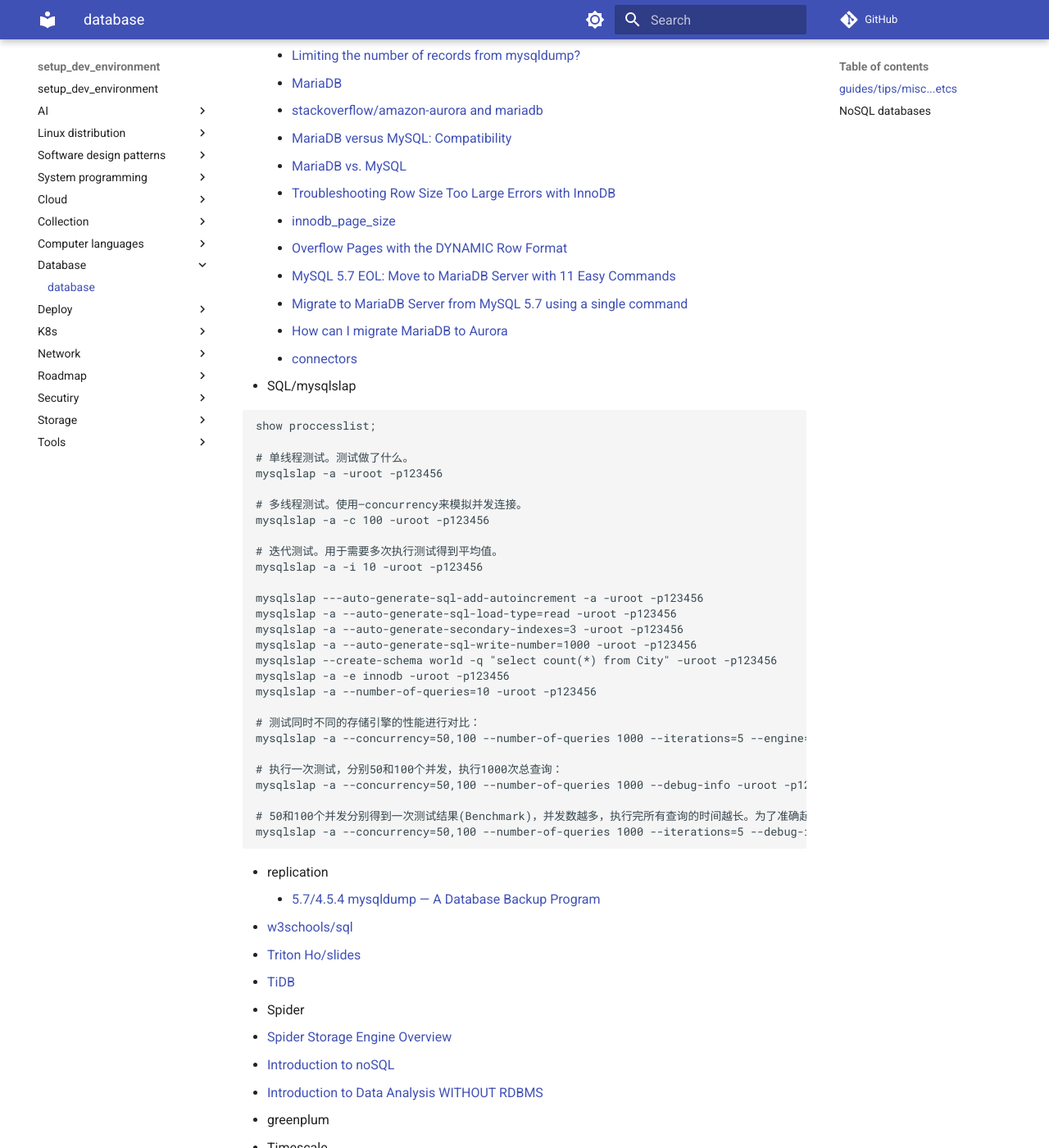
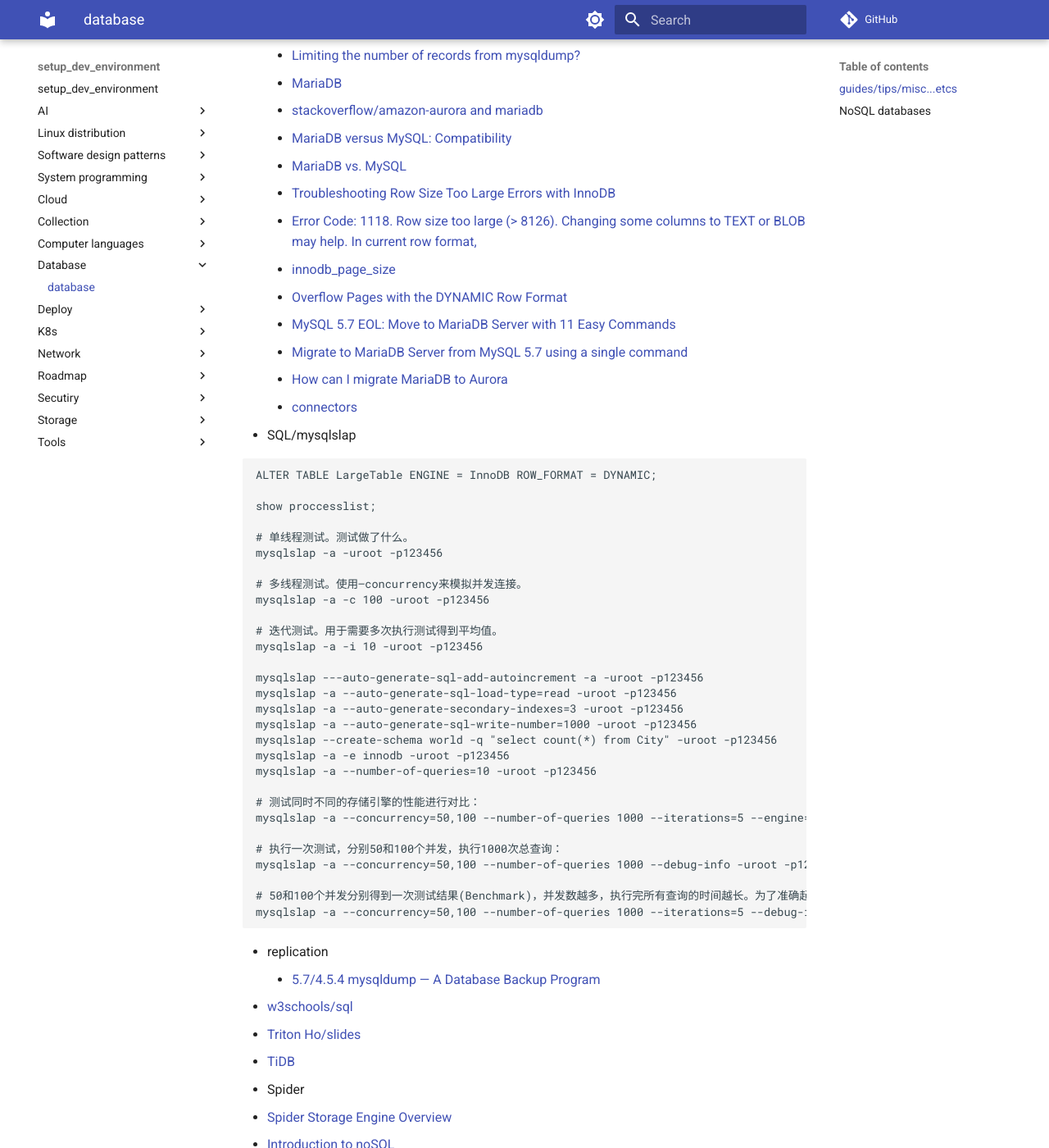
Before and after one commit to hong539/setup_dev_environment, an MkDocs documentation site: the page built from docs/database/database.md, in a window 1280 px wide and 1400 px high, scrolled down 2207 px. Shown: the whole window at 82% size. Built offline with MkDocs 1.6.1 and Material for MkDocs 9.7.7, drawn with Linux system fonts in a browser that asks for light colours; comment, search, counter and statistics services are not loaded.

Commit message:
Update docs

````diff
--- a/docs/database/database.md
+++ b/docs/database/database.md
@@ -67,6 +67,7 @@
     * [MariaDB versus MySQL: Compatibility](https://mariadb.com/kb/en/mariadb-vs-mysql-compatibility/)
     * [MariaDB vs. MySQL](https://mariadb.com/database-topics/mariadb-vs-mysql/)
     * [Troubleshooting Row Size Too Large Errors with InnoDB](https://mariadb.com/kb/en/troubleshooting-row-size-too-large-errors-with-innodb/)
+    * [Error Code: 1118. Row size too large (> 8126). Changing some columns to TEXT or BLOB may help. In current row format,](https://stackoverflow.com/questions/43938849/error-code-1118-row-size-too-large-8126-changing-some-columns-to-text-or)
     * [innodb_page_size](https://mariadb.com/kb/en/innodb-system-variables/#innodb_page_size)
     * [Overflow Pages with the DYNAMIC Row Format](https://mariadb.com/kb/en/innodb-dynamic-row-format/#overflow-pages-with-the-dynamic-row-format)
     * [MySQL 5.7 EOL: Move to MariaDB Server with 11 Easy Commands](https://mariadb.com/resources/blog/mysql-5-7-eol-move-to-mariadb-server-with-11-easy-commands/)
@@ -75,6 +76,8 @@
     * [connectors](https://mariadb.com/kb/en/connectors/)
 * SQL/mysqlslap
 ```sql
+ALTER TABLE LargeTable ENGINE = InnoDB ROW_FORMAT = DYNAMIC;
+
 show proccesslist;
 
 # 单线程测试。测试做了什么。
````
